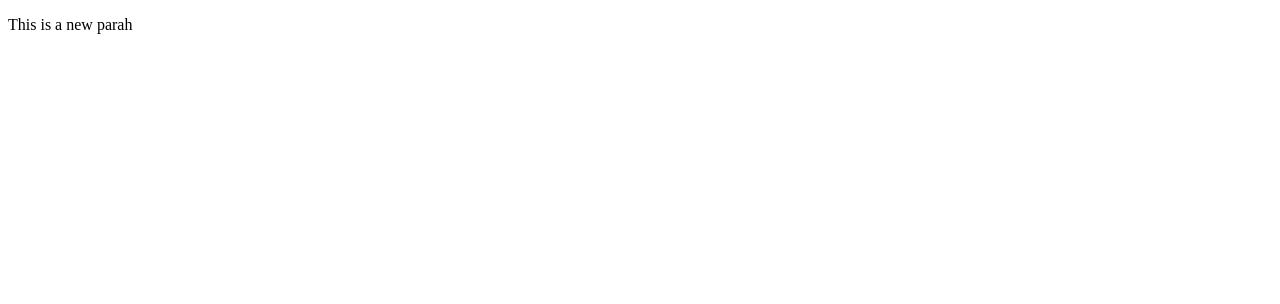
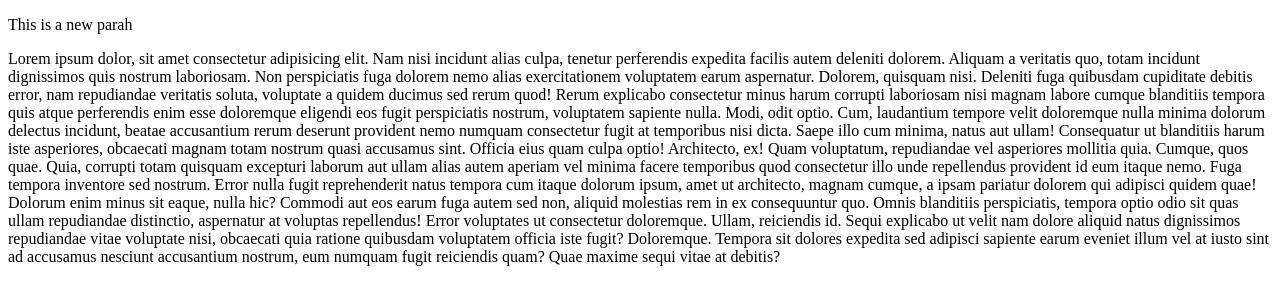
Before and after one commit to ishan-gupta-cs/LocalRepo, a plain HTML site: page index.html in a window 1280 px wide. Drawn offline with Linux system fonts and the light colour scheme.

Commit message:
new feature added

```diff
--- a/index.html
+++ b/index.html
@@ -7,5 +7,15 @@
 </head>
 <body>
     <p>This is a new parah</p>
+    <p>Lorem ipsum dolor, sit amet consectetur adipisicing elit. Nam nisi incidunt alias culpa, tenetur perferendis expedita facilis autem deleniti dolorem. Aliquam a veritatis quo, totam incidunt dignissimos quis nostrum laboriosam.
+    Non perspiciatis fuga dolorem nemo alias exercitationem voluptatem earum aspernatur. Dolorem, quisquam nisi. Deleniti fuga quibusdam cupiditate debitis error, nam repudiandae veritatis soluta, voluptate a quidem ducimus sed rerum quod!
+    Rerum explicabo consectetur minus harum corrupti laboriosam nisi magnam labore cumque blanditiis tempora quis atque perferendis enim esse doloremque eligendi eos fugit perspiciatis nostrum, voluptatem sapiente nulla. Modi, odit optio.
+    Cum, laudantium tempore velit doloremque nulla minima dolorum delectus incidunt, beatae accusantium rerum deserunt provident nemo numquam consectetur fugit at temporibus nisi dicta. Saepe illo cum minima, natus aut ullam!
+    Consequatur ut blanditiis harum iste asperiores, obcaecati magnam totam nostrum quasi accusamus sint. Officia eius quam culpa optio! Architecto, ex! Quam voluptatum, repudiandae vel asperiores mollitia quia. Cumque, quos quae.
+    Quia, corrupti totam quisquam excepturi laborum aut ullam alias autem aperiam vel minima facere temporibus quod consectetur illo unde repellendus provident id eum itaque nemo. Fuga tempora inventore sed nostrum.
+    Error nulla fugit reprehenderit natus tempora cum itaque dolorum ipsum, amet ut architecto, magnam cumque, a ipsam pariatur dolorem qui adipisci quidem quae! Dolorum enim minus sit eaque, nulla hic?
+    Commodi aut eos earum fuga autem sed non, aliquid molestias rem in ex consequuntur quo. Omnis blanditiis perspiciatis, tempora optio odio sit quas ullam repudiandae distinctio, aspernatur at voluptas repellendus!
+    Error voluptates ut consectetur doloremque. Ullam, reiciendis id. Sequi explicabo ut velit nam dolore aliquid natus dignissimos repudiandae vitae voluptate nisi, obcaecati quia ratione quibusdam voluptatem officia iste fugit? Doloremque.
+    Tempora sit dolores expedita sed adipisci sapiente earum eveniet illum vel at iusto sint ad accusamus nesciunt accusantium nostrum, eum numquam fugit reiciendis quam? Quae maxime sequi vitae at debitis?</p>
 </body>
 </html>
```
